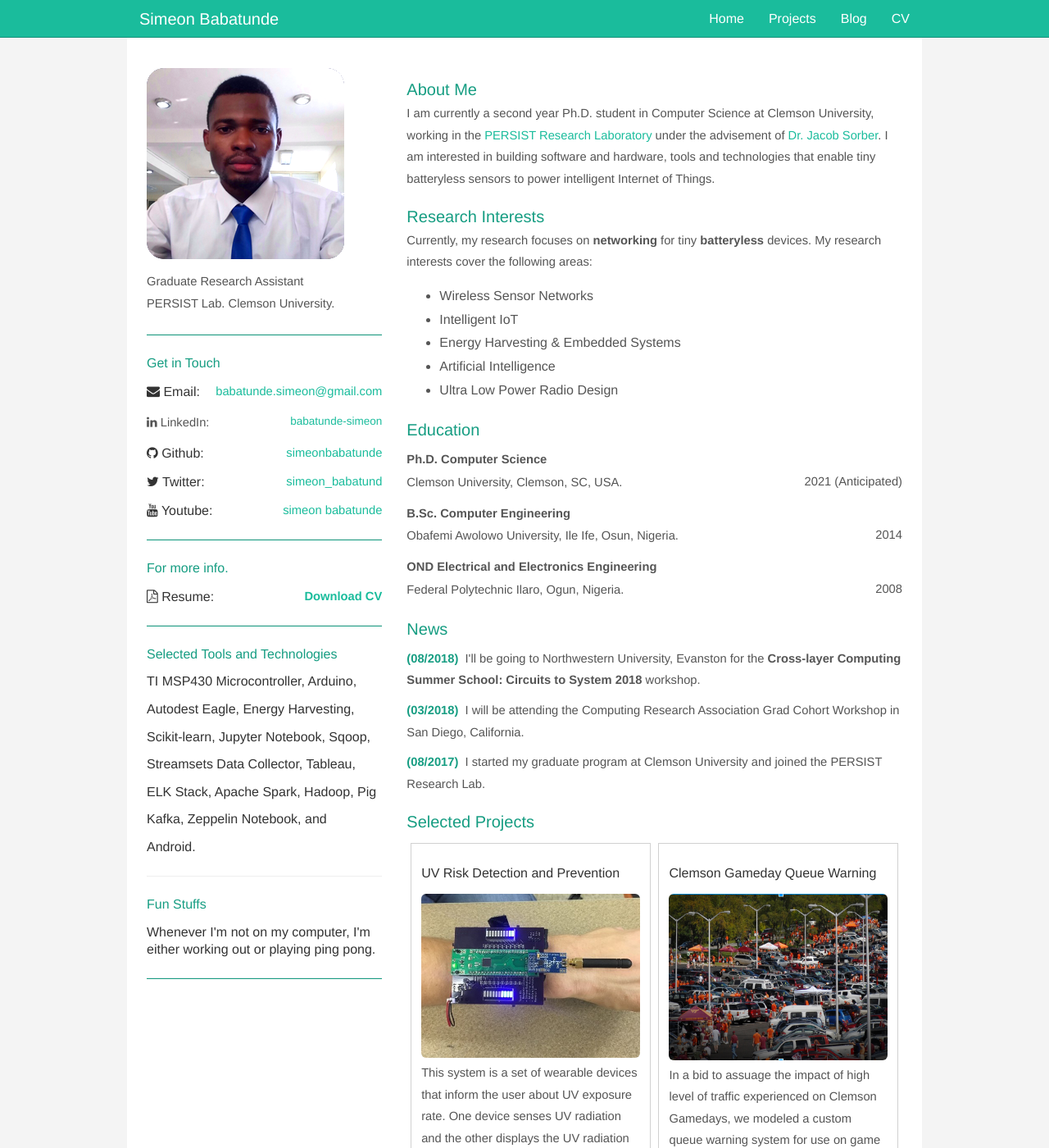
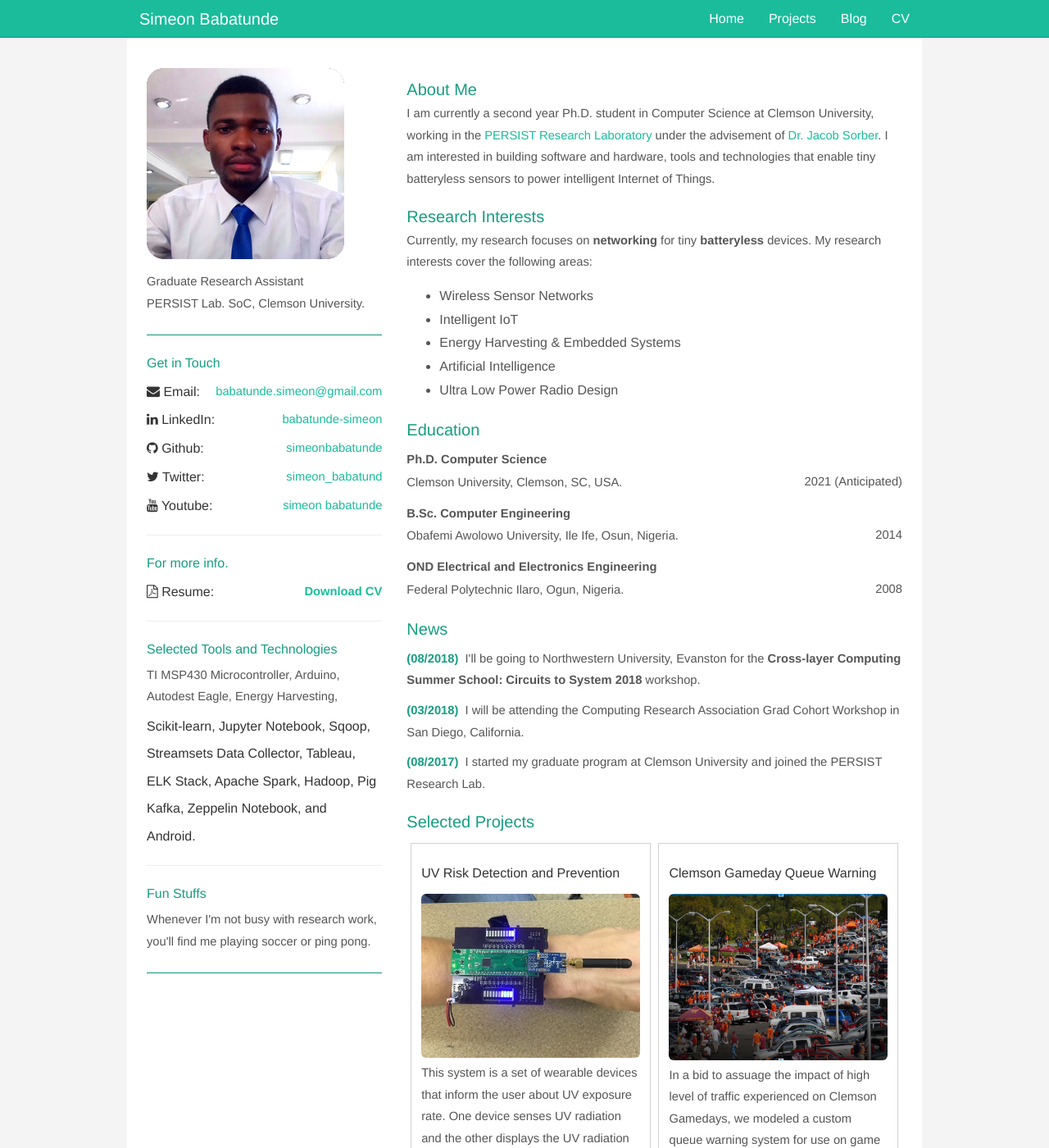
Before and after one commit to simeonbabatunde/simeonbabatunde.github.io, a Jekyll site: the page built from index.html, in a window 1280 px wide and 1400 px high. Shown: the whole window at 82% size. Built offline with Jekyll 4.4.1, drawn with Linux system fonts in a browser that asks for light colours; nearby versions of some CDN libraries; comment, search, counter and statistics services are not loaded.

Commit message:
updated other info

```diff
--- a/_includes/sidebar.html
+++ b/_includes/sidebar.html
@@ -18,18 +18,18 @@
   </p>
 </div>
 
-<p>Graduate Research Assistant <br>PERSIST Lab. Clemson University.</p>
+<p>Graduate Research Assistant <br>PERSIST Lab. SoC, Clemson University.</p>
 <hr class="myline">
 <h4 class="myh4">Get in Touch</h4>
 
-<h5 class="my-info">
+<h4 class="my-info">
 		<i class="fa fa-envelope"></i> Email: &nbsp
 		<span class="right"><a href="mailto:babatunde.simeon@gmail.com" target="_blank">babatunde.simeon@gmail.com</a></span>
-</h5>
-<p class="my-info">
+</h4>
+<h4 class="my-info">
 		<i class="fa fa-linkedin"></i> LinkedIn: &nbsp
 		<span class="right"><a href="http://www.linkedin.com/in/babatunde-simeon-256b7070" target="_blank">babatunde-simeon</a></span>
-</p>
+</h4>
 <h4 class="my-info">
 		<i class="fa fa-github"></i> Github:
 		<span class="right"><a href="https://github.com/simeonbabatunde" target="_blank">simeonbabatunde</a></span>
@@ -52,8 +52,8 @@
 
 <hr class="myline">
 <h4 class="myh4">Selected Tools and Technologies</h4>
-<h4 class="compact">TI MSP430 Microcontroller, Arduino,</h4>
-<h4 class="compact">Autodest Eagle, Energy Harvesting,</h4>
+<p class="compact">TI MSP430 Microcontroller, Arduino,</p>
+<p class="compact">Autodest Eagle, Energy Harvesting,</p>
 <h4 class="compact">Scikit-learn, Jupyter Notebook, Sqoop,</h4>
 <h4 class="compact">Streamsets Data Collector, Tableau,</h4>
 <h4 class="compact">ELK Stack, Apache Spark, Hadoop, Pig</h4>
@@ -63,7 +63,7 @@
 <hr class="myline">
 
 <h4 class="myh4">Fun Stuffs</h4>
-<h4 class="compact">Whenever I'm not on my computer, I'm either working out or playing ping pong.</h4>
+<p class="compact">Whenever I'm not busy with research work, you'll find me playing soccer or ping pong.</p>
 
 <hr class="myline">
 <!-- <p><button data-purplecoat-toggle="shiori" class="btn btn-default"><i class="fa fa-toggle-on"></i> Toggle Customizable Sections</button></p> -->
```
